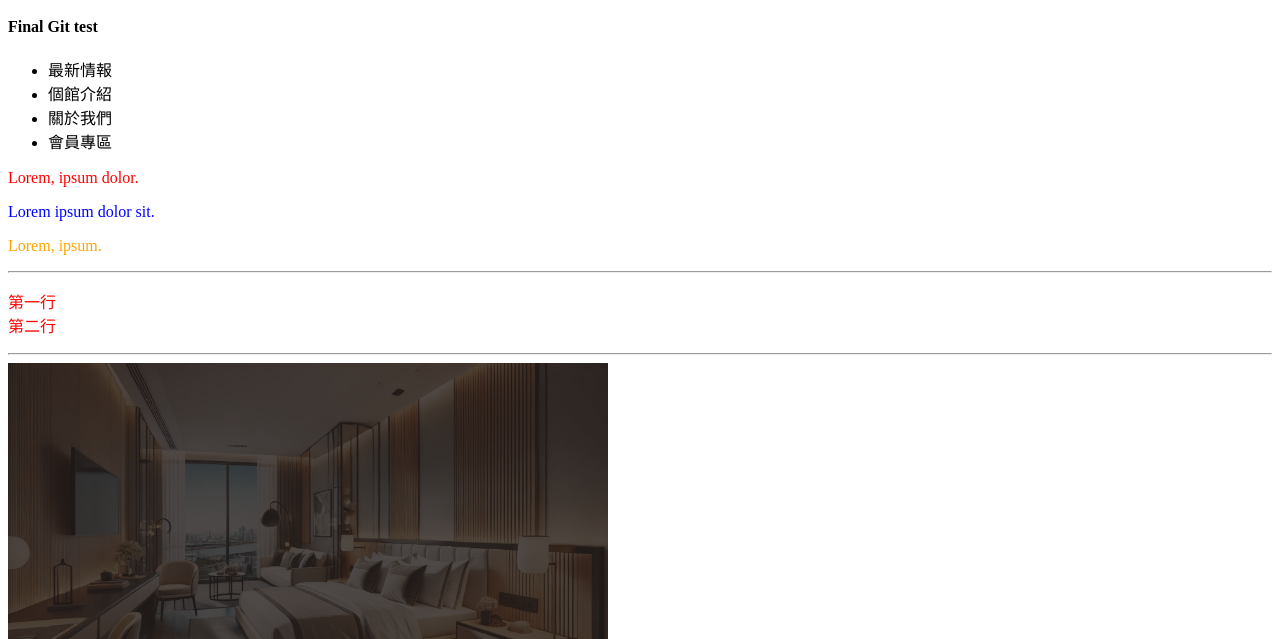
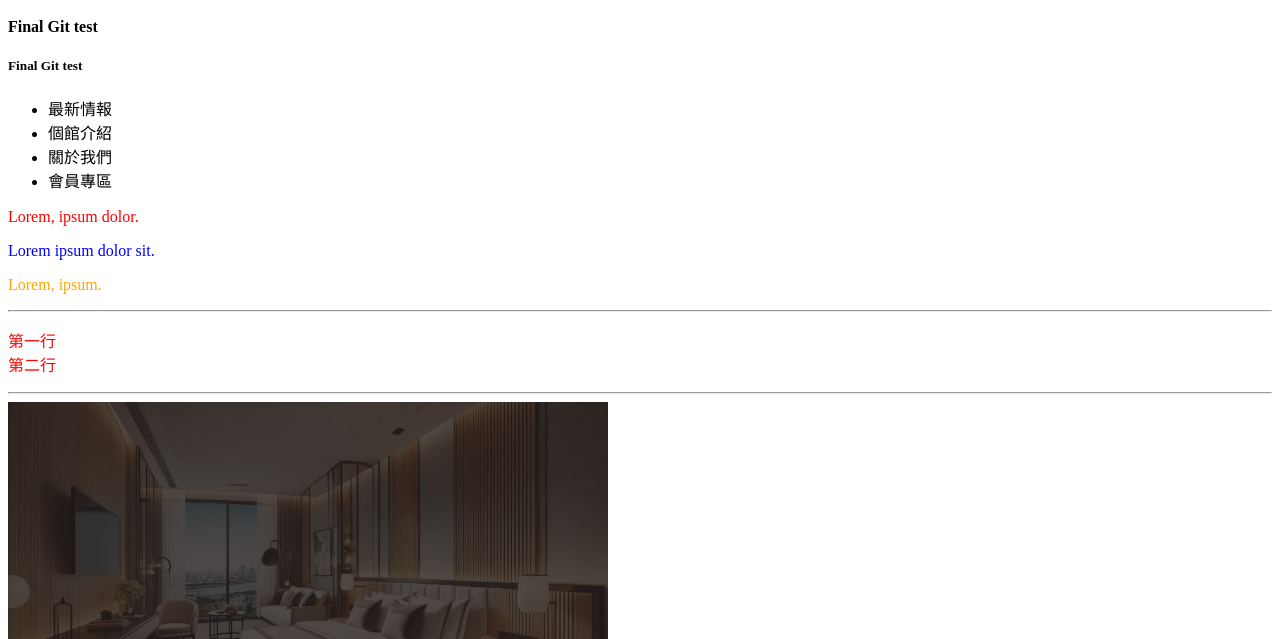
Before and after one commit to AppleCake0226/Hotel, a plain HTML site: page index.html in a window 1280 px wide. Shown: the part 161-800 px from the top of the page. Drawn offline with Linux system fonts and the light colour scheme.

Commit message:
Update index.html

```diff
--- a/index.html
+++ b/index.html
@@ -15,6 +15,7 @@
         <h2>---------------Git test----------------</h2>
         <h3>New Git test</h3>
         <h4>Final Git test</h4>
+        <h5>Final Git test</h5>
 
 
         <nav>
```
